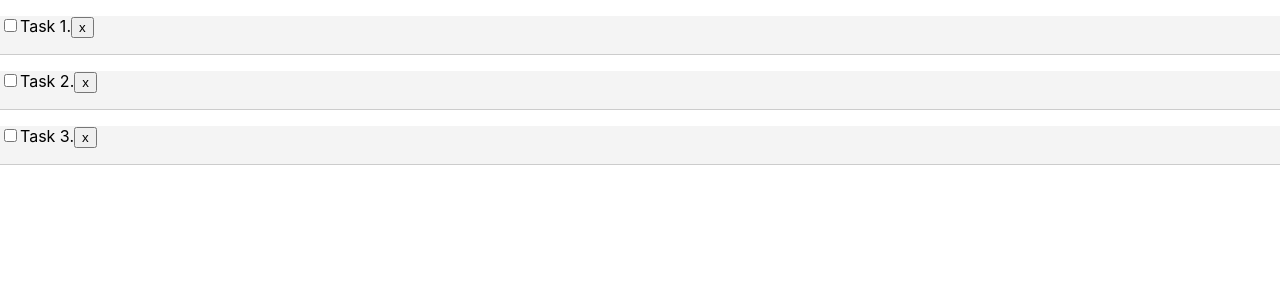
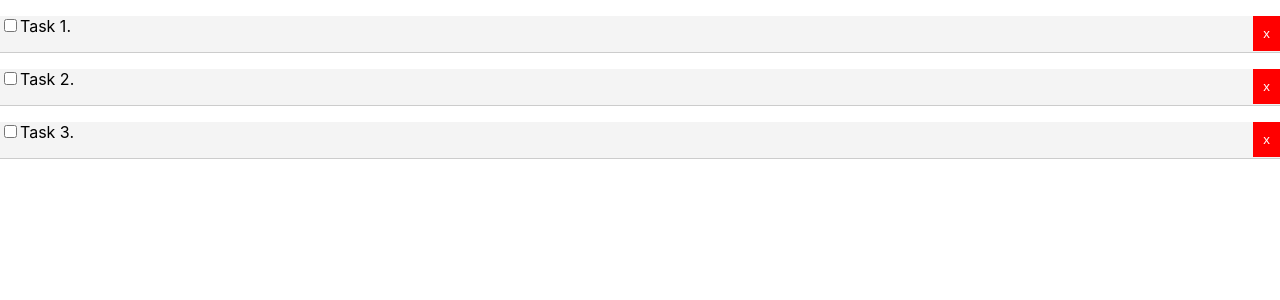
Before and after one commit to AlnaberA/ReactTodo, a React (Create React App) app: page / in a window 1280 px wide. Shown: the top 300 px of the page. Built offline with nearby package versions, Linux system fonts and the light colour scheme.

Commit message:
quotes is not needed for css files, quotes are used in inline styling,

```diff
--- a/src/components/todo/todoStyles/todoItemStyle.css
+++ b/src/components/todo/todoStyles/todoItemStyle.css
@@ -1,7 +1,7 @@
 .delBtnStyle {
-        background:'#ff0000';
-        color:'#fff';
-        border:'none';
-        padding:'10px';
-        float:'right';
+        background-color:#ff0000;
+        color: #fff;
+        border:none;
+        padding:10px;
+        float:right;
 }
```
